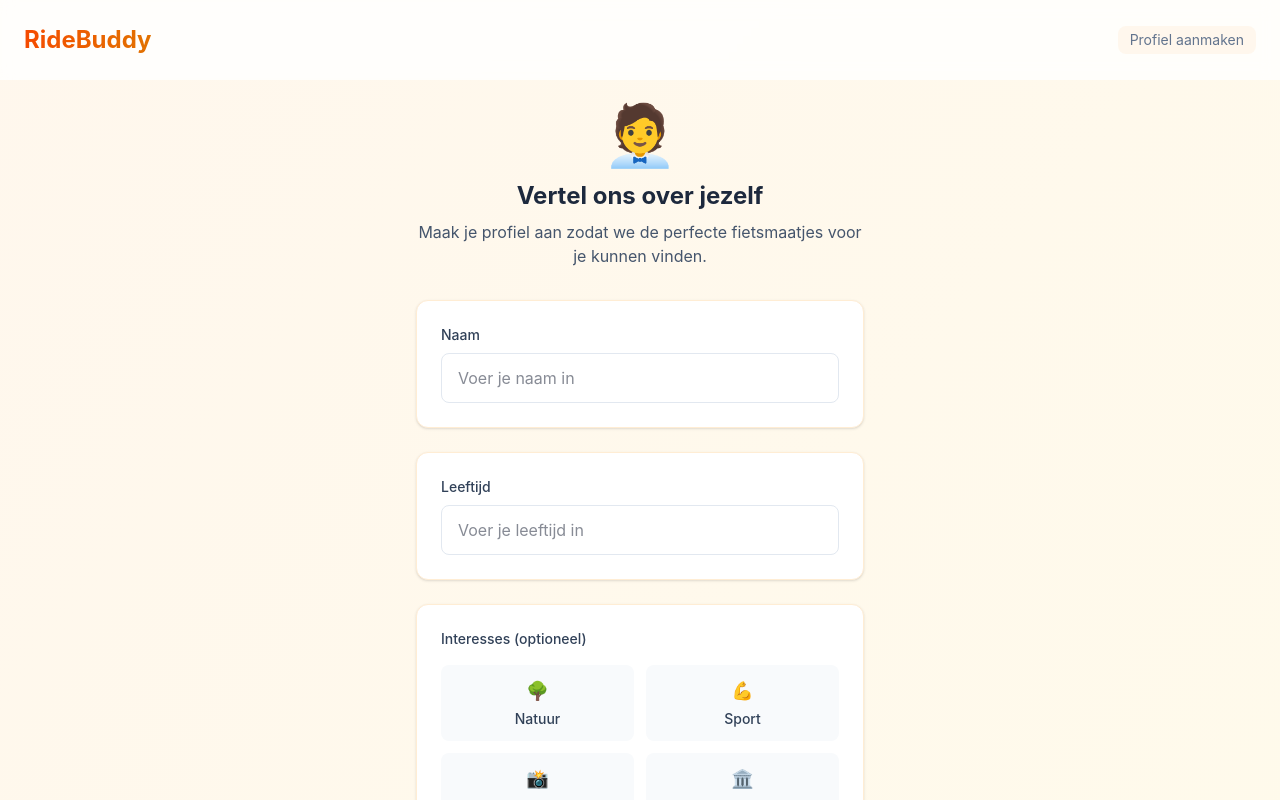
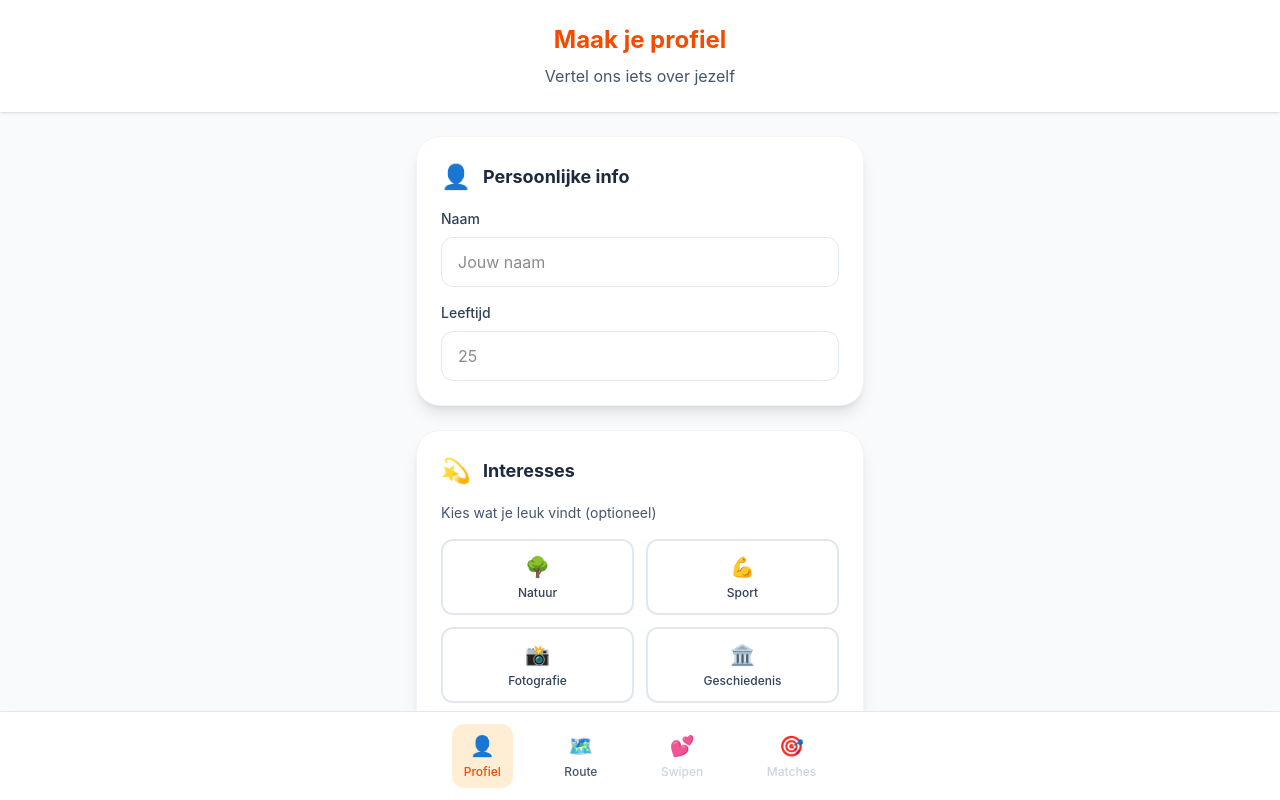
Before and after one commit to marino2003/velo_app_2, a Next.js app in the folder velo-app/: page / in a window 1280 px wide. Both pictures are taken after a click on the button "Overslaan". Shown: the top 800 px of the page. Built offline with nearby package versions, Linux system fonts and the light colour scheme.

Commit message:
UI verbeteringen

```diff
--- a/velo-app/src/app/page.js
+++ b/velo-app/src/app/page.js
@@ -6,6 +6,7 @@ import StationSelectionScreen from '../components/StationSelectionScreen';
 import StationDetailScreen from '../components/StationDetailScreen';
 import SwipeScreen from '../components/SwipeScreen';
 import MatchesScreen from '../components/MatchesScreen';
+import NavigationBar from '../components/NavigationBar';
 
 export default function Home() {
   const [currentScreen, setCurrentScreen] = useState('onboarding'); // 'onboarding', 'profile', 'stations', 'station-detail', 'swipe', 'matches'
@@ -49,65 +50,156 @@ export default function Home() {
     setCurrentScreen('onboarding');
   };
 
+  // Nieuwe navigatie handler
+  const handleNavigate = (screenId) => {
+    setCurrentScreen(screenId);
+  };
+
+  // Wrapper functie om padding toe te voegen voor navigatie
+  const ScreenWrapper = ({ children }) => {
+    const shouldShowNav = currentScreen !== 'onboarding' && currentScreen !== 'station-detail';
+    return (
+      <div className={shouldShowNav ? 'pb-20' : ''}>
+        {children}
+      </div>
+    );
+  };
+
   if (currentScreen === 'onboarding') {
-    return <OnboardingScreen onComplete={handleOnboardingComplete} />;
+    return (
+      <>
+        <ScreenWrapper>
+          <OnboardingScreen onComplete={handleOnboardingComplete} />
+        </ScreenWrapper>
+        <NavigationBar
+          currentScreen={currentScreen}
+          onNavigate={handleNavigate}
+          matches={matches}
+          selectedStations={selectedStations}
+        />
+      </>
+    );
   }
 
   if (currentScreen === 'profile') {
-    return <ProfileCreationScreen onComplete={handleProfileComplete} />;
+    return (
+      <>
+        <ScreenWrapper>
+          <ProfileCreationScreen onComplete={handleProfileComplete} />
+        </ScreenWrapper>
+        <NavigationBar
+          currentScreen={currentScreen}
+          onNavigate={handleNavigate}
+          matches={matches}
+          selectedStations={selectedStations}
+        />
+      </>
+    );
   }
 
   if (currentScreen === 'stations') {
     return (
+      <>
+        <ScreenWrapper>
           <StationSelectionScreen
             onComplete={handleStationsComplete}
             onStationDetail={handleStationDetail}
           />
+        </ScreenWrapper>
+        <NavigationBar
+          currentScreen={currentScreen}
+          onNavigate={handleNavigate}
+          matches={matches}
+          selectedStations={selectedStations}
+        />
+      </>
     );
   }
 
   if (currentScreen === 'station-detail' && detailStation) {
     return (
+      <>
+        <ScreenWrapper>
           <StationDetailScreen
             station={detailStation}
             onBack={handleBackFromDetail}
           />
+        </ScreenWrapper>
+        <NavigationBar
+          currentScreen={currentScreen}
+          onNavigate={handleNavigate}
+          matches={matches}
+          selectedStations={selectedStations}
+        />
+      </>
     );
   }
 
   if (currentScreen === 'swipe' && selectedStations) {
     return (
+      <>
+        <ScreenWrapper>
           <SwipeScreen
             route={selectedStations}
             onComplete={handleSwipeComplete}
           />
+        </ScreenWrapper>
+        <NavigationBar
+          currentScreen={currentScreen}
+          onNavigate={handleNavigate}
+          matches={matches}
+          selectedStations={selectedStations}
+        />
+      </>
     );
   }
 
   if (currentScreen === 'matches') {
     return (
+      <>
+        <ScreenWrapper>
           <MatchesScreen
             matches={matches}
             route={selectedStations}
             onNewRoute={handleNewRoute}
           />
+        </ScreenWrapper>
+        <NavigationBar
+          currentScreen={currentScreen}
+          onNavigate={handleNavigate}
+          matches={matches}
+          selectedStations={selectedStations}
+        />
+      </>
     );
   }
 
   // Fallback (zou niet moeten gebeuren)
   return (
-    <div className="min-h-screen bg-gradient-to-br from-orange-50 to-amber-50 flex items-center justify-center p-6">
-      <div className="text-center bg-white rounded-3xl shadow-xl p-10 max-w-sm w-full border border-orange-100">
+    <>
+      <ScreenWrapper>
+        <div className="min-h-screen bg-slate-50 flex items-center justify-center p-6">
+          <div className="text-center bg-white rounded-3xl shadow-lg p-10 max-w-sm w-full border border-slate-100">
             <div className="text-6xl mb-6">🔄</div>
             <h1 className="text-2xl font-bold mb-3 text-slate-800">Iets ging fout</h1>
             <p className="text-slate-600 mb-6">Er is een probleem opgetreden.</p>
+            <div className="flex justify-center">
               <button
                 onClick={handleNewRoute}
-          className="bg-gradient-to-r from-orange-600 to-amber-600 text-white px-8 py-4 rounded-xl font-medium shadow-lg w-full"
+                className="bg-orange-600 hover:bg-orange-700 text-white px-8 py-4 rounded-xl font-medium shadow-lg transition-colors"
               >
                 Opnieuw beginnen
               </button>
             </div>
           </div>
+        </div>
+      </ScreenWrapper>
+      <NavigationBar
+        currentScreen={currentScreen}
+        onNavigate={handleNavigate}
+        matches={matches}
+        selectedStations={selectedStations}
+      />
+    </>
   );
 }
--- /dev/null
+++ b/velo-app/src/components/NavigationBar.js
@@ -0,0 +1,67 @@
+'use client';
+
+export default function NavigationBar({ currentScreen, onNavigate, matches, selectedStations }) {
+  // Alleen tonen na onboarding
+  if (currentScreen === 'onboarding' || currentScreen === 'station-detail') {
+    return null;
+  }
+
+  const navItems = [
+    {
+      id: 'profile',
+      icon: '👤',
+      label: 'Profiel',
+      disabled: false
+    },
+    {
+      id: 'stations',
+      icon: '🗺️',
+      label: 'Route',
+      disabled: false
+    },
+    {
+      id: 'swipe',
+      icon: '💕',
+      label: 'Swipen',
+      disabled: !selectedStations
+    },
+    {
+      id: 'matches',
+      icon: '🎯',
+      label: 'Matches',
+      disabled: matches.length === 0,
+      badge: matches.length > 0 ? matches.length : null
+    }
+  ];
+
+  return (
+    <div className="fixed bottom-0 left-0 right-0 bg-white border-t border-slate-200 z-50 shadow-lg">
+      <div className="flex justify-around items-center py-3 px-4 max-w-md mx-auto">
+        {navItems.map((item) => (
+          <button
+            key={item.id}
+            onClick={() => !item.disabled && onNavigate(item.id)}
+            disabled={item.disabled}
+            className={`flex flex-col items-center py-2 px-3 rounded-xl transition-all relative ${
+              currentScreen === item.id
+                ? 'bg-orange-100 text-orange-600'
+                : item.disabled
+                ? 'text-slate-300'
+                : 'text-slate-600 hover:text-orange-600 hover:bg-orange-50'
+            }`}
+          >
+            <div className="text-xl mb-1">{item.icon}</div>
+            <span className="text-xs font-medium">{item.label}</span>
+
+            {/* Badge voor matches */}
+            {item.badge && (
+              <div className="absolute -top-1 -right-1 bg-red-500 text-white text-xs rounded-full w-5 h-5 flex items-center justify-center shadow-sm">
+                {item.badge}
+              </div>
+            )}
+          </button>
+        ))}
+      </div>
+    </div>
+  );
+}
--- a/velo-app/src/components/ProfileCreationScreen.js
+++ b/velo-app/src/components/ProfileCreationScreen.js
@@ -28,7 +28,7 @@ export default function ProfileCreationScreen({ onComplete }) {
   ];
 
   const handleInputChange = (field, value) => {
-    console.log(`Updating ${field}:`, value); // Debug log
+    console.log(`Updating ${field}:`, value);
     setFormData(prev => ({
       ...prev,
       [field]: value
@@ -54,131 +54,133 @@ export default function ProfileCreationScreen({ onComplete }) {
   const isFormValid = formData.name && formData.age && formData.cyclingStyle;
 
   return (
-    <div className="min-h-screen bg-gradient-to-br from-orange-50 to-amber-50 flex flex-col font-sans">
+    <div className="min-h-screen bg-slate-50 flex flex-col font-sans">
       {/* Header */}
-      <div className="flex justify-between items-center p-6 bg-white/80 backdrop-blur-sm">
-        <div className="text-2xl font-bold bg-gradient-to-r from-orange-600 to-amber-600 bg-clip-text text-transparent">
-          RideBuddy
-        </div>
-        <div className="text-sm text-slate-500 bg-orange-50 px-3 py-1 rounded-lg">
-          Profiel aanmaken
+      <div className="p-6 bg-white shadow-sm">
+        <div className="text-center">
+          <div className="text-2xl font-bold text-orange-600 mb-2">Maak je profiel</div>
+          <p className="text-slate-600">Vertel ons iets over jezelf</p>
         </div>
       </div>
 
-      {/* Main Content */}
+      {/* Form Content */}
       <div className="flex-1 p-6 overflow-y-auto">
-        <div className="max-w-md mx-auto">
-          <div className="text-center mb-8">
-            <div className="text-6xl mb-4">🧑‍💼</div>
-            <h1 className="text-2xl font-bold text-slate-800 mb-2">
-              Vertel ons over jezelf
-            </h1>
-            <p className="text-slate-600">
-              Maak je profiel aan zodat we de perfecte fietsmaatjes voor je kunnen vinden.
-            </p>
-          </div>
+        <div className="max-w-md mx-auto space-y-6">
 
-          <div className="space-y-6">
-            {/* Naam */}
-            <div className="bg-white rounded-xl p-6 shadow-sm border border-orange-100">
+          {/* Personal Info Card */}
+          <div className="bg-white rounded-3xl p-6 shadow-lg border border-slate-100">
+            <h2 className="text-lg font-bold text-slate-800 mb-4 flex items-center">
+              <span className="text-2xl mr-3">👤</span>
+              Persoonlijke info
+            </h2>
+
+            <div className="space-y-4">
+              <div>
                 <label className="block text-sm font-medium text-slate-700 mb-2">
                   Naam
                 </label>
                 <input
                   type="text"
                   value={formData.name}
-                onChange={(e) => {
-                  console.log('Name input change:', e.target.value);
-                  setFormData(prev => ({ ...prev, name: e.target.value }));
-                }}
-                placeholder="Voer je naam in"
-                className="w-full px-4 py-3 border border-slate-200 rounded-lg focus:ring-2 focus:ring-orange-500 focus:border-transparent text-slate-900"
+                  onChange={(e) => handleInputChange('name', e.target.value)}
+                  placeholder="Jouw naam"
+                  className="w-full px-4 py-3 border border-slate-200 rounded-xl focus:ring-2 focus:ring-orange-500 focus:border-transparent transition-colors"
                 />
               </div>
 
-            {/* Leeftijd */}
-            <div className="bg-white rounded-xl p-6 shadow-sm border border-orange-100">
+              <div>
                 <label className="block text-sm font-medium text-slate-700 mb-2">
                   Leeftijd
                 </label>
                 <input
                   type="number"
                   value={formData.age}
-                onChange={(e) => {
-                  console.log('Age input change:', e.target.value);
-                  setFormData(prev => ({ ...prev, age: e.target.value }));
-                }}
-                placeholder="Voer je leeftijd in"
+                  onChange={(e) => handleInputChange('age', e.target.value)}
+                  placeholder="25"
                   min="16"
                   max="99"
-                className="w-full px-4 py-3 border border-slate-200 rounded-lg focus:ring-2 focus:ring-orange-500 focus:border-transparent text-slate-900"
+                  className="w-full px-4 py-3 border border-slate-200 rounded-xl focus:ring-2 focus:ring-orange-500 focus:border-transparent transition-colors"
                 />
               </div>
+            </div>
+          </div>
 
-            {/* Interesses */}
-            <div className="bg-white rounded-xl p-6 shadow-sm border border-orange-100">
-              <label className="block text-sm font-medium text-slate-700 mb-4">
-                Interesses (optioneel)
-              </label>
+          {/* Interests Card */}
+          <div className="bg-white rounded-3xl p-6 shadow-lg border border-slate-100">
+            <h2 className="text-lg font-bold text-slate-800 mb-4 flex items-center">
+              <span className="text-2xl mr-3">💫</span>
+              Interesses
+            </h2>
+            <p className="text-sm text-slate-600 mb-4">Kies wat je leuk vindt (optioneel)</p>
+
             <div className="grid grid-cols-2 gap-3">
               {interestOptions.map((interest) => (
                 <button
                   key={interest.id}
-                    type="button"
                   onClick={() => handleInterestToggle(interest.id)}
-                    className={`p-3 rounded-lg text-sm font-medium transition-all ${
+                  className={`p-3 rounded-xl border-2 transition-all ${
                     formData.interests.includes(interest.id)
-                        ? 'bg-gradient-to-r from-orange-600 to-amber-600 text-white shadow-md'
-                        : 'bg-slate-50 text-slate-700 hover:bg-slate-100'
+                      ? 'border-orange-500 bg-orange-50 text-orange-700'
+                      : 'border-slate-200 bg-white text-slate-700 hover:border-slate-300'
                   }`}
                 >
-                    <div className="text-lg mb-1">{interest.icon}</div>
-                    {interest.label}
+                  <div className="text-xl mb-1">{interest.icon}</div>
+                  <div className="text-xs font-medium">{interest.label}</div>
                 </button>
               ))}
             </div>
           </div>
 
-            {/* Fietsstijl */}
-            <div className="bg-white rounded-xl p-6 shadow-sm border border-orange-100">
-              <label className="block text-sm font-medium text-slate-700 mb-4">
-                Jouw fietsstijl
-              </label>
+          {/* Cycling Style Card */}
+          <div className="bg-white rounded-3xl p-6 shadow-lg border border-slate-100">
+            <h2 className="text-lg font-bold text-slate-800 mb-4 flex items-center">
+              <span className="text-2xl mr-3">🚴</span>
+              Fietsstijl
+            </h2>
+            <p className="text-sm text-slate-600 mb-4">Hoe fiets jij het liefst?</p>
+
             <div className="space-y-3">
               {cyclingStyles.map((style) => (
                 <button
                   key={style.id}
-                    type="button"
                   onClick={() => handleInputChange('cyclingStyle', style.id)}
-                    className={`w-full p-4 rounded-lg text-left transition-all ${
+                  className={`w-full p-4 rounded-xl border-2 text-left transition-all ${
                     formData.cyclingStyle === style.id
-                        ? 'bg-gradient-to-r from-orange-600 to-amber-600 text-white shadow-md'
-                        : 'bg-slate-50 text-slate-700 hover:bg-slate-100'
+                      ? 'border-orange-500 bg-orange-50'
+                      : 'border-slate-200 bg-white hover:border-slate-300'
                   }`}
                 >
-                    <div className="font-medium mb-1">{style.label}</div>
-                    <div className="text-sm opacity-80">{style.description}</div>
+                  <div className={`font-medium ${
+                    formData.cyclingStyle === style.id ? 'text-orange-700' : 'text-slate-800'
+                  }`}>
+                    {style.label}
+                  </div>
+                  <div className={`text-sm ${
+                    formData.cyclingStyle === style.id ? 'text-orange-600' : 'text-slate-600'
+                  }`}>
+                    {style.description}
+                  </div>
                 </button>
               ))}
             </div>
           </div>
+        </div>
+      </div>
 
-            {/* Submit Button */}
-            <div className="pt-4">
+      {/* Action Button */}
+      <div className="p-6 bg-white shadow-sm border-t border-slate-100">
+        <div className="flex justify-center">
           <button
-                type="button"
             onClick={handleSubmit}
             disabled={!isFormValid}
-                className={`w-full py-4 rounded-xl font-medium shadow-lg transition-all ${
+            className={`py-4 px-8 rounded-xl font-medium transition-colors ${
               isFormValid
-                    ? 'bg-gradient-to-r from-orange-600 to-amber-600 text-white'
+                ? 'bg-orange-600 hover:bg-orange-700 text-white shadow-lg'
                 : 'bg-slate-200 text-slate-400 cursor-not-allowed'
             }`}
           >
-                Profiel aanmaken
+            {isFormValid ? 'Profiel opslaan' : 'Vul alle velden in'}
           </button>
-            </div>
-          </div>
         </div>
       </div>
     </div>
```
Also changed, not shown: velo-app/src/components/MatchesScreen.js (+21 -19 lines), velo-app/src/components/OnboardingScreen.js (+9 -9 lines), velo-app/src/components/StationDetailScreen.js (+24 -23 lines), velo-app/src/components/StationSelectionScreen.js (+37 -51 lines), velo-app/src/components/SwipeScreen.js (+21 -21 lines). Lines whose indentation alone changed are shown as unchanged.
